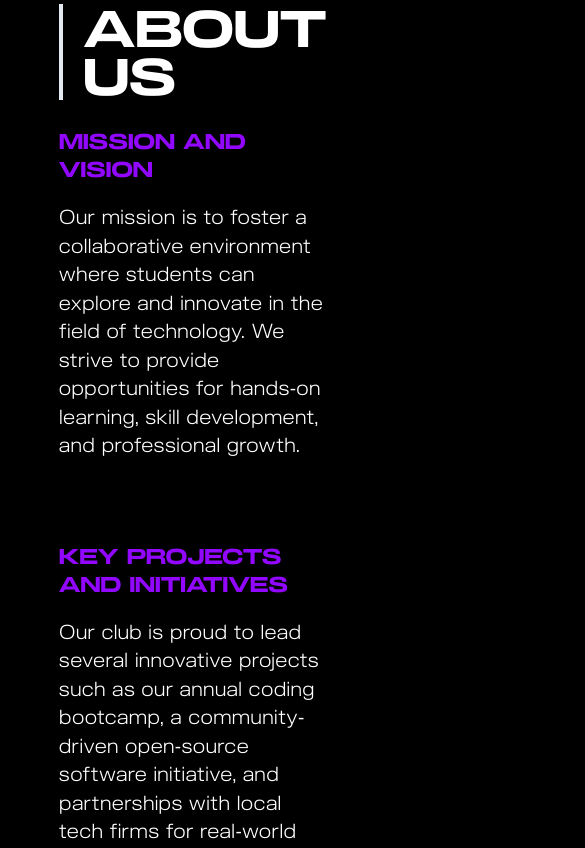
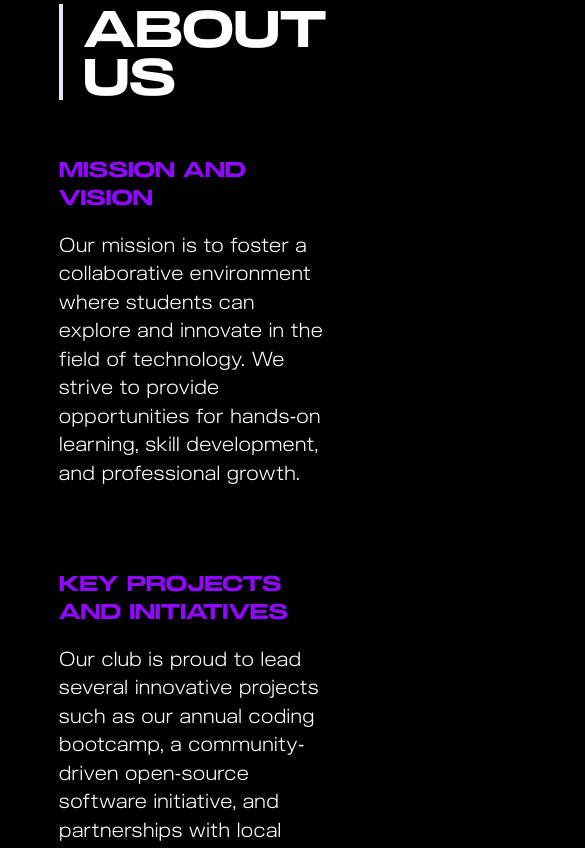
Before and after one commit to Prasanth-S7/intellexa, a Next.js app: page / in a window 390 px wide. Shown: the part 1140-1988 px from the top of the page, 585 px wide, since content can reach past the window. Built offline with nearby package versions, Linux system fonts and the light colour scheme.

Commit message:
added responsiveness for about us component

```diff
--- a/src/app/page.js
+++ b/src/app/page.js
@@ -6,7 +6,7 @@ export default function Home() {
   return (
       <div>
         <HeroSectionClient />
-        <TeamSpotlight />
+        {/* <TeamSpotlight /> */}
         <Footer />
       </div>
   );
--- a/src/components/aboutus.jsx
+++ b/src/components/aboutus.jsx
@@ -73,7 +73,7 @@ export const AboutUs = ({ heroRef }) => {
                         ABOUT US
                     </div>
                 </div>
-                <div className="flex-col w-full md:mt-[40%] mt-[10%] overflow-y-auto" ref={rightSection}>
+                <div className="md:flex-col w-full md:mt-[40%] mt-[20%] overflow-y-auto" ref={rightSection}>
                     <div className='md:mb-[50%] mb-[30%] ml-0 w-fit'>
                         <div className='text-custom-purple mb-5 font-slussen font-semibold lg:text-3xl md:text-xl text-xl'>
                             MISSION AND VISION
```
